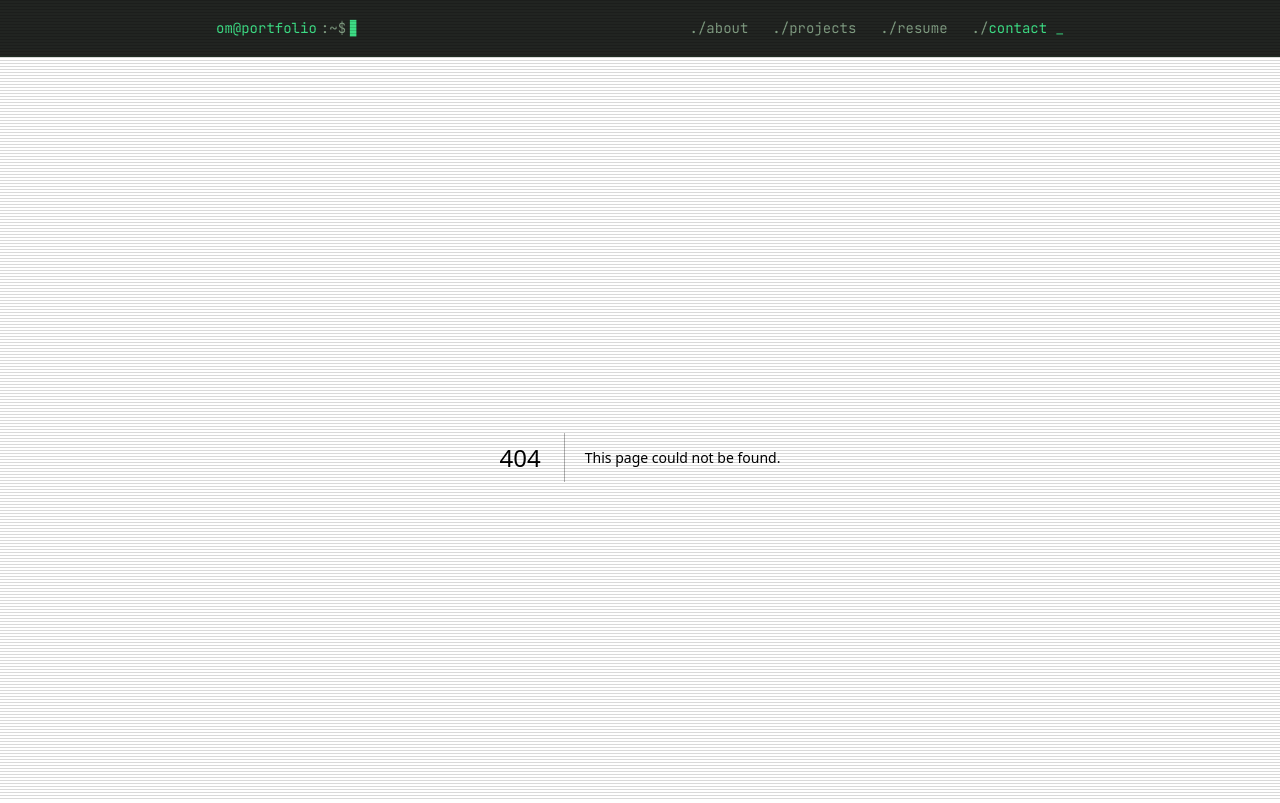
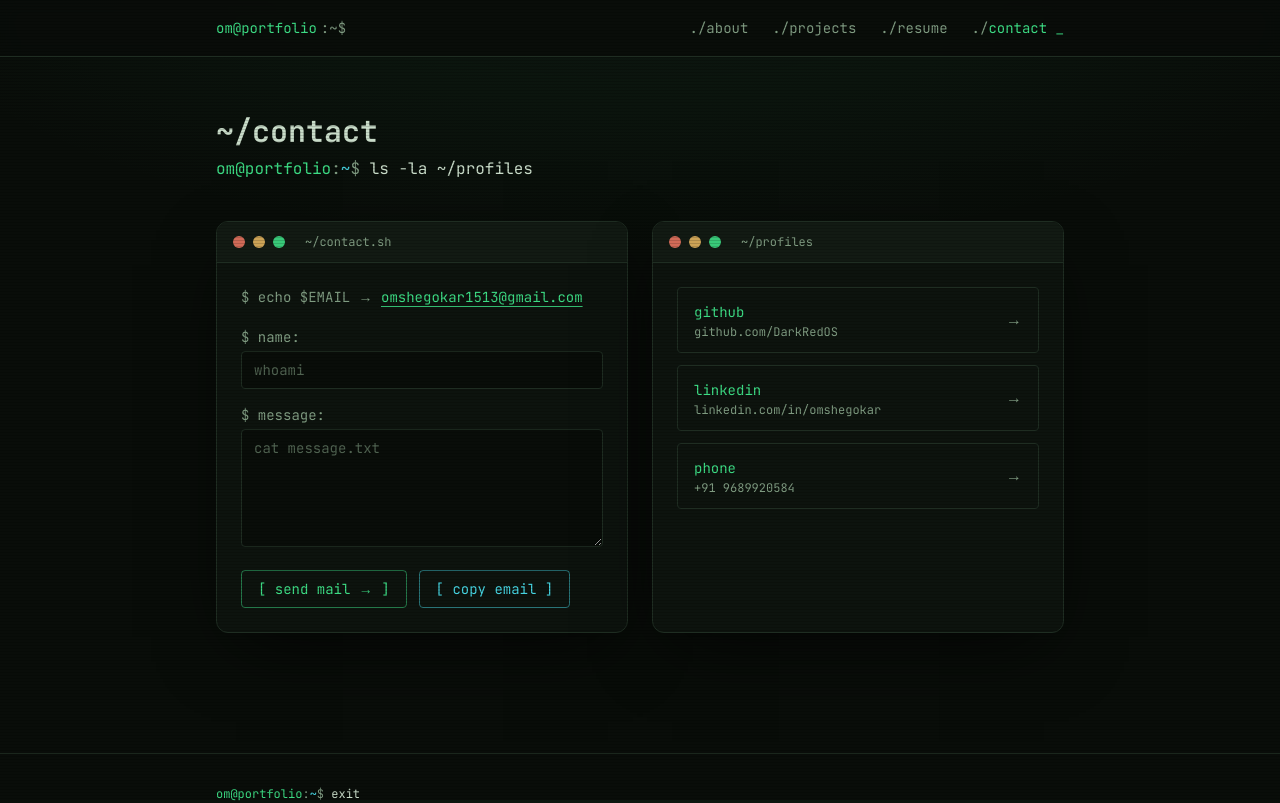
Before and after one commit to om-shegokar/portfolio, a Next.js app: page /contact in a window 1280 px wide. Before the commit this address had no page. Shown: the top 803 px of the page. Built offline with nearby package versions, Linux system fonts and the light colour scheme.

Commit message:
Add contact page with contact panel
Ultraworked with [Sisyphus](https://github.com/code-yeongyu/oh-my-openagent)

Co-authored-by: Sisyphus <clio-agent@sisyphuslabs.ai>

```diff
--- /dev/null
+++ b/app/contact/page.tsx
@@ -0,0 +1,77 @@
+import type { Metadata } from "next";
+import { profile } from "@/data/profile";
+import { Prompt, TerminalWindow } from "@/components/TerminalWindow";
+import { ContactPanel } from "@/components/ContactPanel";
+import { Reveal } from "@/components/Reveal";
+
+export const metadata: Metadata = {
+  title: "contact — Om Shegokar",
+};
+
+export default function ContactPage() {
+  const socials = [
+    {
+      label: "github",
+      detail: profile.github.replace("https://", ""),
+      href: profile.github,
+      external: true,
+    },
+    {
+      label: "linkedin",
+      detail: profile.linkedin.replace("https://", ""),
+      href: profile.linkedin,
+      external: true,
+    },
+    {
+      label: "phone",
+      detail: profile.phone,
+      href: `tel:${profile.phone.replace(/\s+/g, "")}`,
+      external: false,
+    },
+  ];
+
+  return (
+    <div className="mx-auto max-w-4xl px-4 py-10 sm:px-6 sm:py-14">
+      <div className="mb-10">
+        <h1 className="text-2xl font-semibold text-term-fg sm:text-3xl">
+          ~/contact<span className="cursor-blink text-term-green">_</span>
+        </h1>
+        <p className="mt-2 text-sm sm:text-base">
+          <Prompt>ls -la ~/profiles</Prompt>
+        </p>
+      </div>
+
+      <div className="grid gap-6 lg:grid-cols-2">
+        <Reveal>
+          <TerminalWindow title="~/contact.sh" className="h-full">
+            <ContactPanel />
+          </TerminalWindow>
+        </Reveal>
+
+        <Reveal delay={0.1}>
+          <TerminalWindow title="~/profiles" className="h-full">
+            <ul className="space-y-3">
+              {socials.map((social) => (
+                <li key={social.label}>
+                  <a
+                    href={social.href}
+                    {...(social.external ? { target: "_blank", rel: "noopener noreferrer" } : {})}
+                    className="group flex items-center justify-between gap-3 rounded border border-term-border px-4 py-3 transition-colors hover:border-term-green/40"
+                  >
+                    <span className="min-w-0">
+                      <span className="text-sm text-term-green">{social.label}</span>
+                      <span className="block truncate text-xs text-term-dim">{social.detail}</span>
+                    </span>
+                    <span aria-hidden="true" className="text-term-dim group-hover:text-term-green">
+                      →
+                    </span>
+                  </a>
+                </li>
+              ))}
+            </ul>
+          </TerminalWindow>
+        </Reveal>
+      </div>
+    </div>
+  );
+}
--- /dev/null
+++ b/components/ContactPanel.tsx
@@ -0,0 +1,98 @@
+"use client";
+
+import { useState } from "react";
+import type { FormEvent } from "react";
+import { profile } from "@/data/profile";
+
+type CopyState = "idle" | "copied" | "failed";
+
+export function ContactPanel() {
+  const [name, setName] = useState("");
+  const [message, setMessage] = useState("");
+  const [copyState, setCopyState] = useState<CopyState>("idle");
+
+  function handleSubmit(event: FormEvent<HTMLFormElement>) {
+    event.preventDefault();
+    const subject = encodeURIComponent(`[portfolio] message from ${name.trim()}`);
+    const body = encodeURIComponent(`${message}\n\n— ${name.trim()}`);
+    window.location.href = `mailto:${profile.email}?subject=${subject}&body=${body}`;
+  }
+
+  function copyEmail() {
+    navigator.clipboard.writeText(profile.email).then(
+      () => {
+        setCopyState("copied");
+        setTimeout(() => setCopyState("idle"), 2000);
+      },
+      () => setCopyState("failed"),
+    );
+  }
+
+  return (
+    <div className="space-y-5">
+      <p className="text-sm">
+        <span className="text-term-dim">$ echo $EMAIL → </span>
+        <a
+          href={`mailto:${profile.email}`}
+          className="text-term-green underline underline-offset-4 hover:text-term-cyan"
+        >
+          {profile.email}
+        </a>
+      </p>
+
+      <form onSubmit={handleSubmit} className="space-y-4">
+        <div>
+          <label htmlFor="contact-name" className="block text-sm text-term-dim">
+            $ name:
+          </label>
+          <input
+            id="contact-name"
+            name="name"
+            value={name}
+            onChange={(event) => setName(event.target.value)}
+            required
+            autoComplete="name"
+            placeholder="whoami"
+            className="mt-1 w-full rounded border border-term-border bg-term-bg px-3 py-2 text-sm text-term-fg placeholder:text-term-dim/60 focus:border-term-green focus:outline-none"
+          />
+        </div>
+
+        <div>
+          <label htmlFor="contact-message" className="block text-sm text-term-dim">
+            $ message:
+          </label>
+          <textarea
+            id="contact-message"
+            name="message"
+            value={message}
+            onChange={(event) => setMessage(event.target.value)}
+            required
+            rows={5}
+            placeholder="cat message.txt"
+            className="mt-1 w-full resize-y rounded border border-term-border bg-term-bg px-3 py-2 text-sm text-term-fg placeholder:text-term-dim/60 focus:border-term-green focus:outline-none"
+          />
+        </div>
+
+        <div className="flex flex-wrap gap-3">
+          <button
+            type="submit"
+            className="rounded border border-term-green/50 px-4 py-2 text-sm text-term-green transition-colors hover:bg-term-green/10"
+          >
+            [ send mail → ]
+          </button>
+          <button
+            type="button"
+            onClick={copyEmail}
+            className="rounded border border-term-cyan/50 px-4 py-2 text-sm text-term-cyan transition-colors hover:bg-term-cyan/10"
+          >
+            {copyState === "copied"
+              ? "copied ✓"
+              : copyState === "failed"
+                ? "copy failed — copy it manually"
+                : "[ copy email ]"}
+          </button>
+        </div>
+      </form>
+    </div>
+  );
+}
--- /dev/null
+++ b/components/HireMeHint.tsx
@@ -0,0 +1,15 @@
+"use client";
+
+import { HIRE_ME_EVENT } from "./EasterEgg";
+
+export function HireMeHint() {
+  return (
+    <button
+      type="button"
+      onClick={() => window.dispatchEvent(new Event(HIRE_ME_EVENT))}
+      className="w-fit text-left text-term-dim transition-colors hover:text-term-green"
+    >
+      {'// protip: try typing "sudo hire-me"'}
+    </button>
+  );
+}
```
